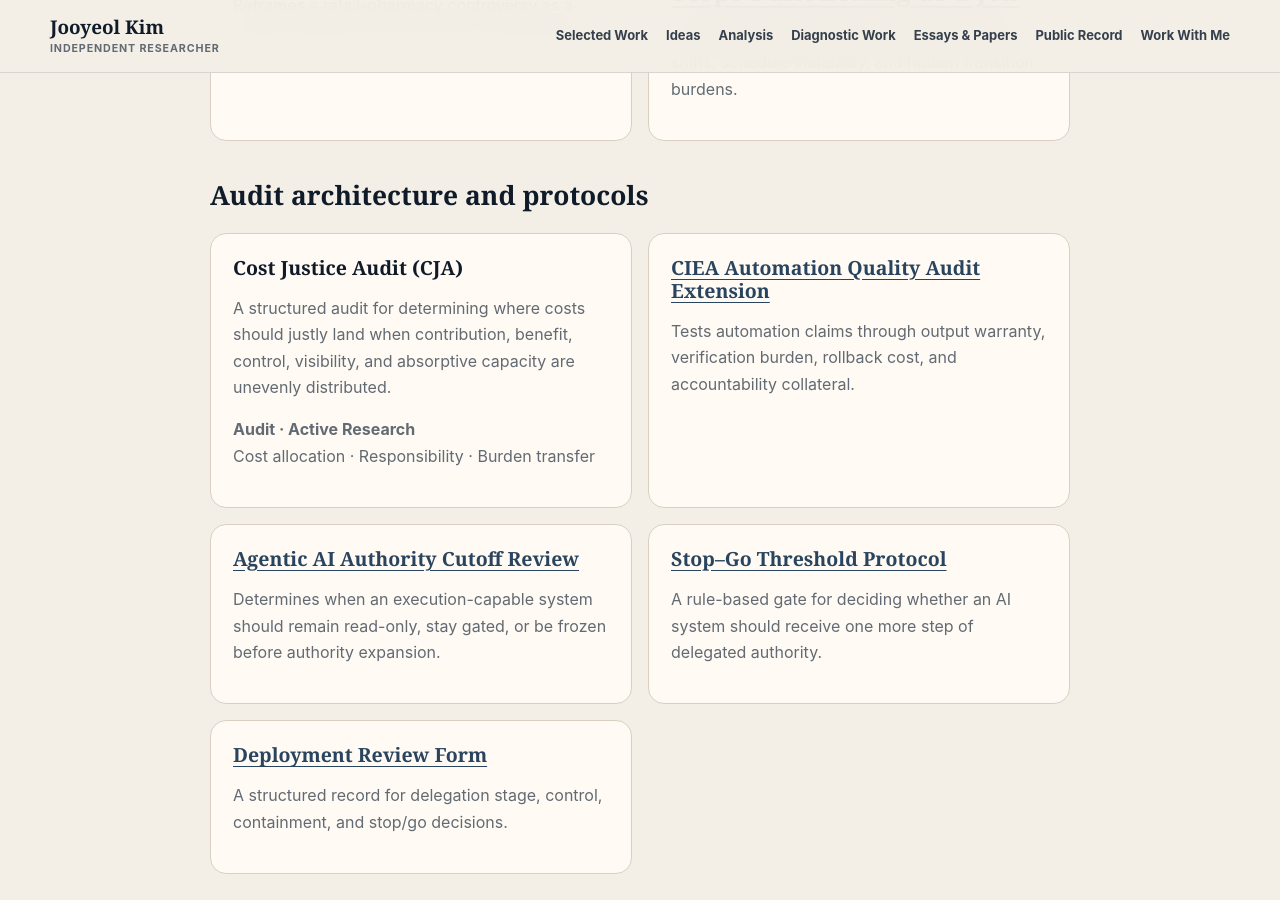
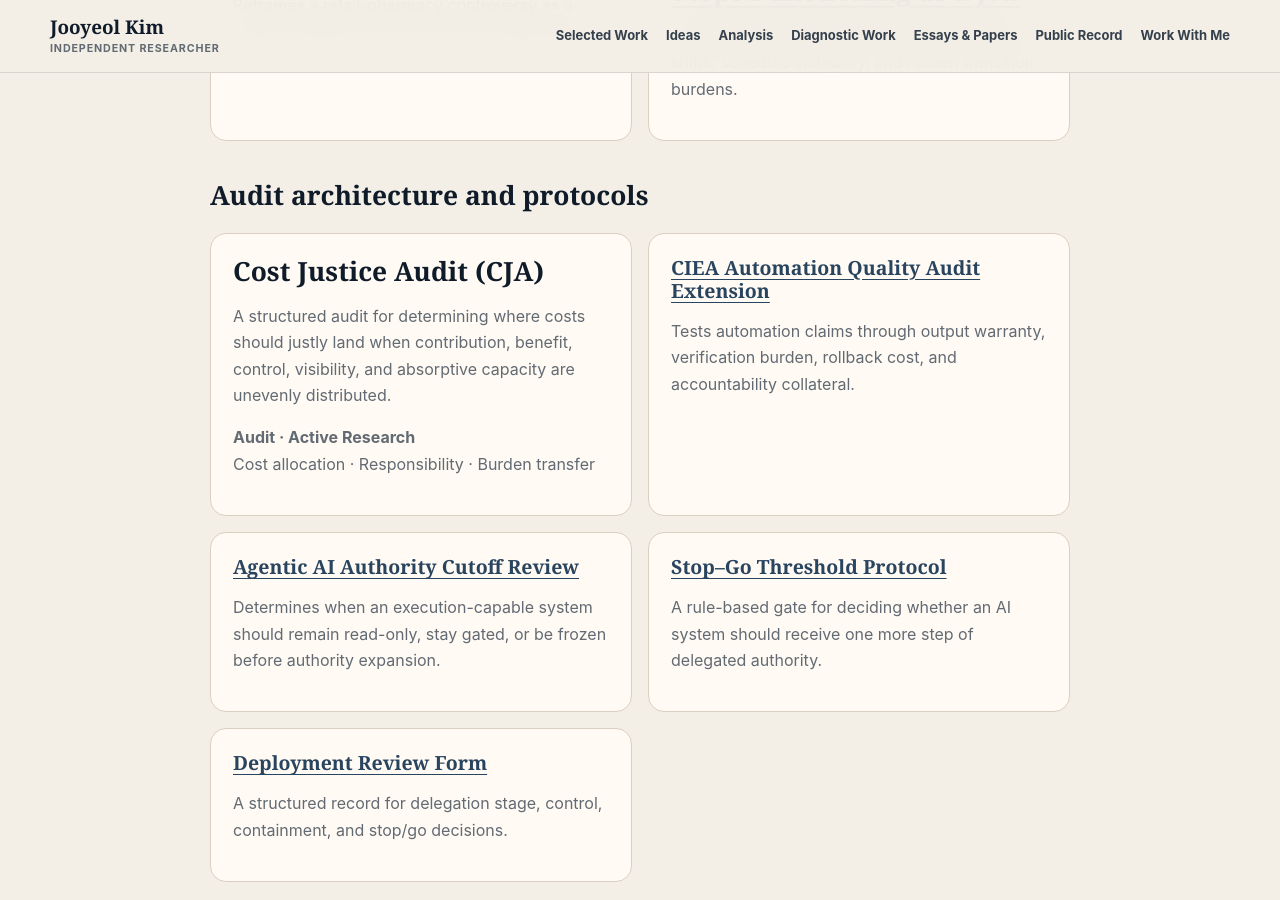
Before and after one commit to jooyeolkim1990/jooyeolkim1990.github.io, a Jekyll site: the page built from diagnostics/index.md, in a window 1280 px wide and 900 px high, scrolled down 718 px. Built offline with Jekyll 4.4.1, drawn with Linux system fonts in a browser that asks for light colours.

Commit message:
Generate diagnostic research cards from data

```diff
--- a/diagnostics/index.md
+++ b/diagnostics/index.md
@@ -19,11 +19,10 @@
 ## Audit architecture and protocols
 
 <div class="index-grid">
-  <div class="index-item">
-    <h3>Cost Justice Audit (CJA)</h3>
-    <p>A structured audit for determining where costs should justly land when contribution, benefit, control, visibility, and absorptive capacity are unevenly distributed.</p>
-    <p><strong>Audit · Active Research</strong><br>Cost allocation · Responsibility · Burden transfer</p>
-  </div>
+  {% assign diagnostic_objects = site.data.research_objects.objects | where: "show_card", true | where: "route", "diagnostics" | sort: "order" %}
+  {% for object in diagnostic_objects %}
+    {% include research-object-card.html object=object %}
+  {% endfor %}
   <div class="index-item"><h3><a href="../ciea/automation-quality-audit.html">CIEA Automation Quality Audit Extension</a></h3><p>Tests automation claims through output warranty, verification burden, rollback cost, and accountability collateral.</p></div>
   <div class="index-item"><h3><a href="../tools/agentic-ai/authority-cutoff-review.html">Agentic AI Authority Cutoff Review</a></h3><p>Determines when an execution-capable system should remain read-only, stay gated, or be frozen before authority expansion.</p></div>
   <div class="index-item"><h3><a href="../tools/agentic-ai/stop-go-threshold-protocol.html">Stop–Go Threshold Protocol</a></h3><p>A rule-based gate for deciding whether an AI system should receive one more step of delegated authority.</p></div>
```
